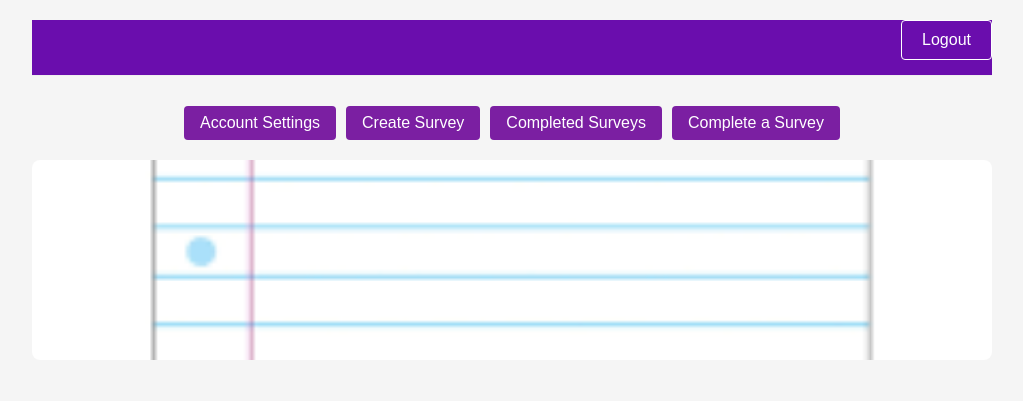
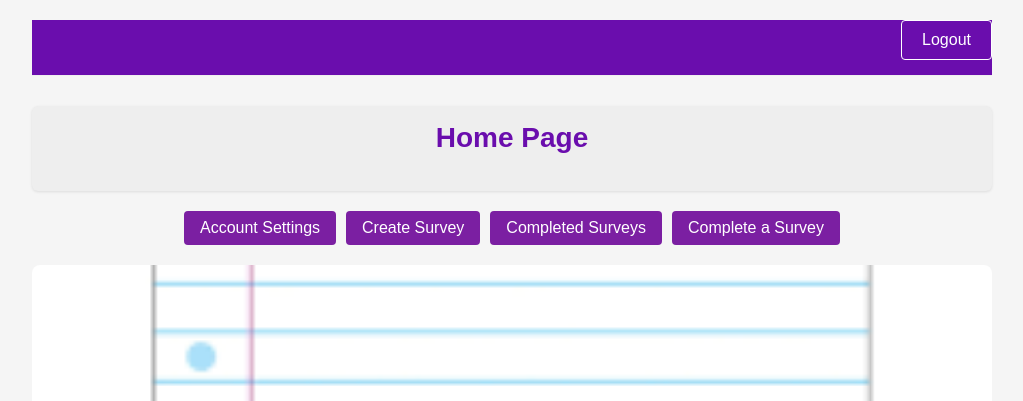
Before and after one commit to JKDX4567/SSW322_Survey_System, a plain HTML site: page SurveySystem/home.html in a window 1280 px wide. Shown: the top 401 px of the page, without its empty margins (128-1151 px from the left). Drawn offline with Linux system fonts and the light colour scheme; sample sign-in values are in the browser's storage.

Commit message:
Added Title Screens for each Page

```diff
--- a/SurveySystem/home.html
+++ b/SurveySystem/home.html
@@ -16,6 +16,10 @@
           Logout
         </button>
       </header>
+
+      <div class="page-title">
+        <h1>Home Page</h1>
+      </div>
 
       <div class="pageTop">
         <div class="links">
--- a/SurveySystem/style.css
+++ b/SurveySystem/style.css
@@ -490,3 +490,18 @@ header {
 .survey-card h4 {
   margin-top: 0;
 }
+
+/*Page title*/
+.page-title {
+    text-align: center;
+    margin-bottom: 20px;
+    background-color: #eee;
+    padding: 10px 0;
+    border-radius: 6px;
+    box-shadow: 0 1px 3px rgba(0,0,0,0.1);
+  }
+
+  .page-title h1 {
+    font-size: 28px;
+    color: #6a0dad;
+  }
```
Also changed, not shown: SurveySystem/complete.html (+4 -0 lines), SurveySystem/completed.html (+4 -0 lines), SurveySystem/create.html (+4 -0 lines), SurveySystem/settings.html (+4 -1 lines).
